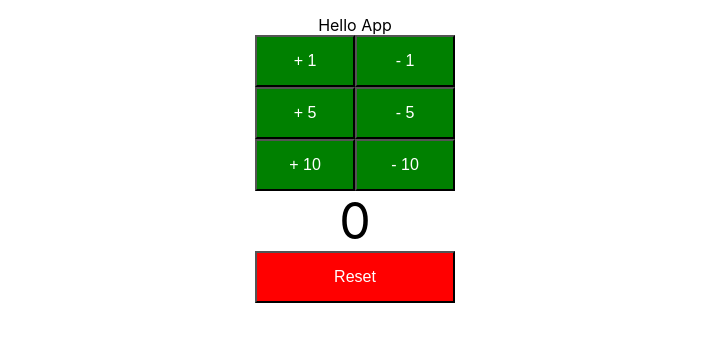
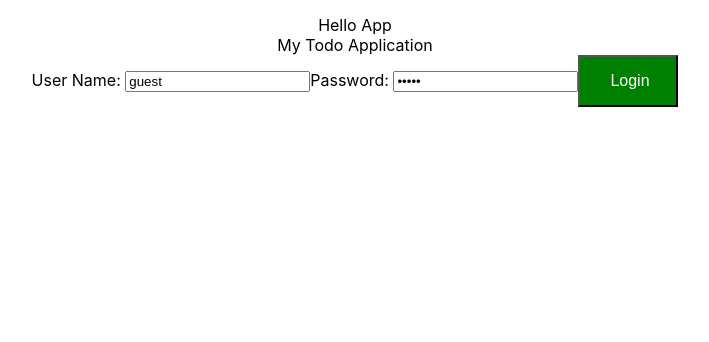
Before and after one commit to VDK84/fullStackReactSpringBoot, a React (Create React App) app in the folder frontend/todo-app/: page / in a window 1280 px wide. Shown: the top 342 px of the page, without its empty margins (285-994 px from the left). Built offline with nearby package versions, Linux system fonts and the light colour scheme.

Commit message:
Creating  TodoApp Add login

```diff
--- a/frontend/todo-app/src/App.js
+++ b/frontend/todo-app/src/App.js
@@ -2,13 +2,15 @@
 import logo from './logo.svg';
 import './App.css';
 import Counter from './components/Counter.jsx'
+import TodoApp from './components/todoApp/TodoApp.jsx'
+
 
 class App extends Component {
   render() {
     return (
     <div className="App">
       Hello App
-      <Counter/>
+      <TodoApp/>
     </div>
   );
   }
--- /dev/null
+++ b/frontend/todo-app/src/components/todoApp/TodoApp.jsx
@@ -0,0 +1,45 @@
+import React, { Component } from 'react';
+import PropTypes from 'prop-types';
+
+class TodoApp extends Component {
+    render () {
+        return (
+            <div className="TodoApp">
+                My Todo Application
+                <LoginComponent/>
+            </div>
+        );
+    }
+}
+
+class LoginComponent extends Component {
+    constructor(props){
+        super(props);
+        this.state = {
+            username: 'guest',
+            password: 'guest'
+        }
+        this.handlePasswordChange = this.handlePasswordChange.bind(this);
+        this.handleUserNameChange = this.handleUserNameChange.bind(this);
+
+    }
+    render (){
+        return (
+            <div>
+                User Name: <input type="text" name="username" value={this.state.username} onChange={this.handleUserNameChange}/>
+                Password: <input type="password" name="password" value={this.state.password} onChange={this.handlePasswordChange}/>
+                <button>Login</button>
+            </div>
+        );
+    }
+
+    handleUserNameChange(event){
+        this.setState({username:event.target.value});
+    }
+
+    handlePasswordChange(event){
+        this.setState({password:event.target.value});
+    }
+}
+
+export default TodoApp;
```
